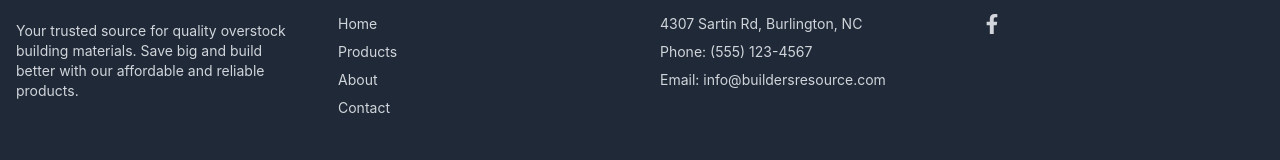
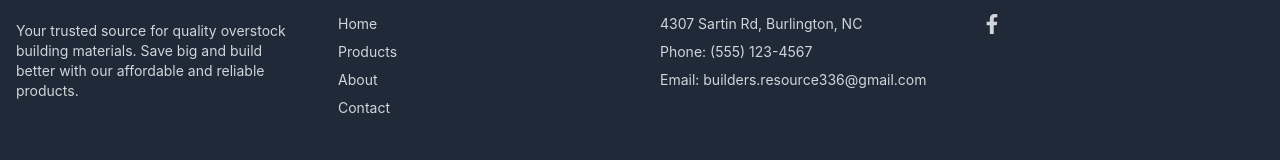
Before and after one commit to qb1968/br3, a React (Vite) app in the folder frontend/: page / in a window 1280 px wide. Shown: the part 1553-1713 px from the top of the page. Built offline with nearby package versions, Linux system fonts and the light colour scheme; no server answers.

Commit message:
facebook email

```diff
--- a/frontend/src/components/Footer.jsx
+++ b/frontend/src/components/Footer.jsx
@@ -48,25 +48,30 @@ export default function Footer() {
           <h4 className="text-white font-semibold mb-4">Contact</h4>
           <p className="text-sm mb-2">4307 Sartin Rd, Burlington, NC</p>
           <p className="text-sm mb-2">Phone: (555) 123-4567</p>
-          <p className="text-sm">Email: info@buildersresource.com</p>
+          <p className="text-sm">Email: builders.resource336@gmail.com</p>
         </div>
 
         {/* Social Links */}
         <div>
           <h4 className="text-white font-semibold mb-4">Follow Us</h4>
           <div className="flex space-x-4 text-xl">
-            <a href="#" className="hover:text-white">
+            <a
+              href="https://www.facebook.com/profile.php?id=61563132742199" target="_blank"
+              className="hover:text-white"
+            >
               <FaFacebookF />
             </a>
-
           </div>
         </div>
       </div>
 
       {/* Bottom Text */}
       <div className="mt-12 border-t border-gray-700 pt-6 text-center text-sm text-gray-500">
-        &copy; {new Date().getFullYear()} <Link to="https://allwebcon.com"target="_blank" className="underline">Allison Web Consultants</Link> All rights
-        reserved.
+        &copy; {new Date().getFullYear()}{" "}
+        <Link to="https://allwebcon.com" target="_blank" className="underline">
+          Allison Web Consultants
+        </Link>{" "}
+        All rights reserved.
       </div>
     </footer>
   );
```
